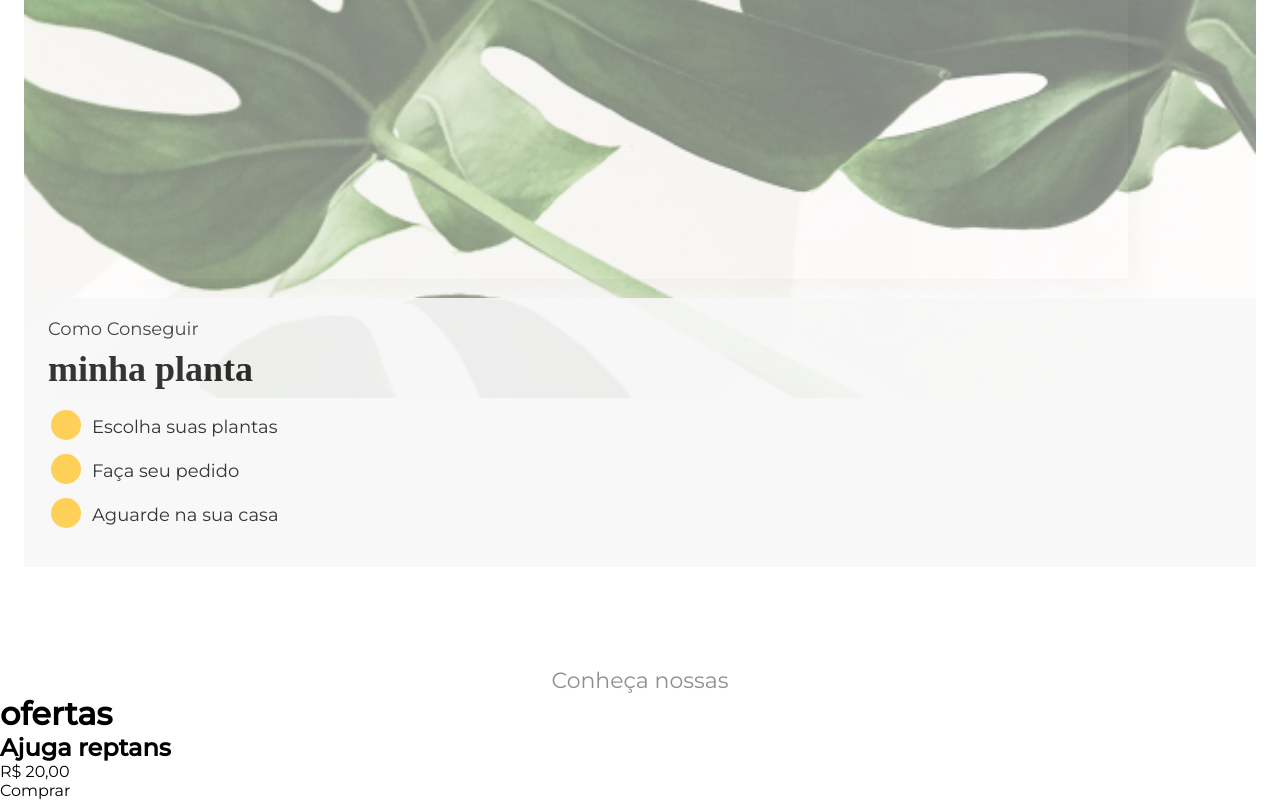
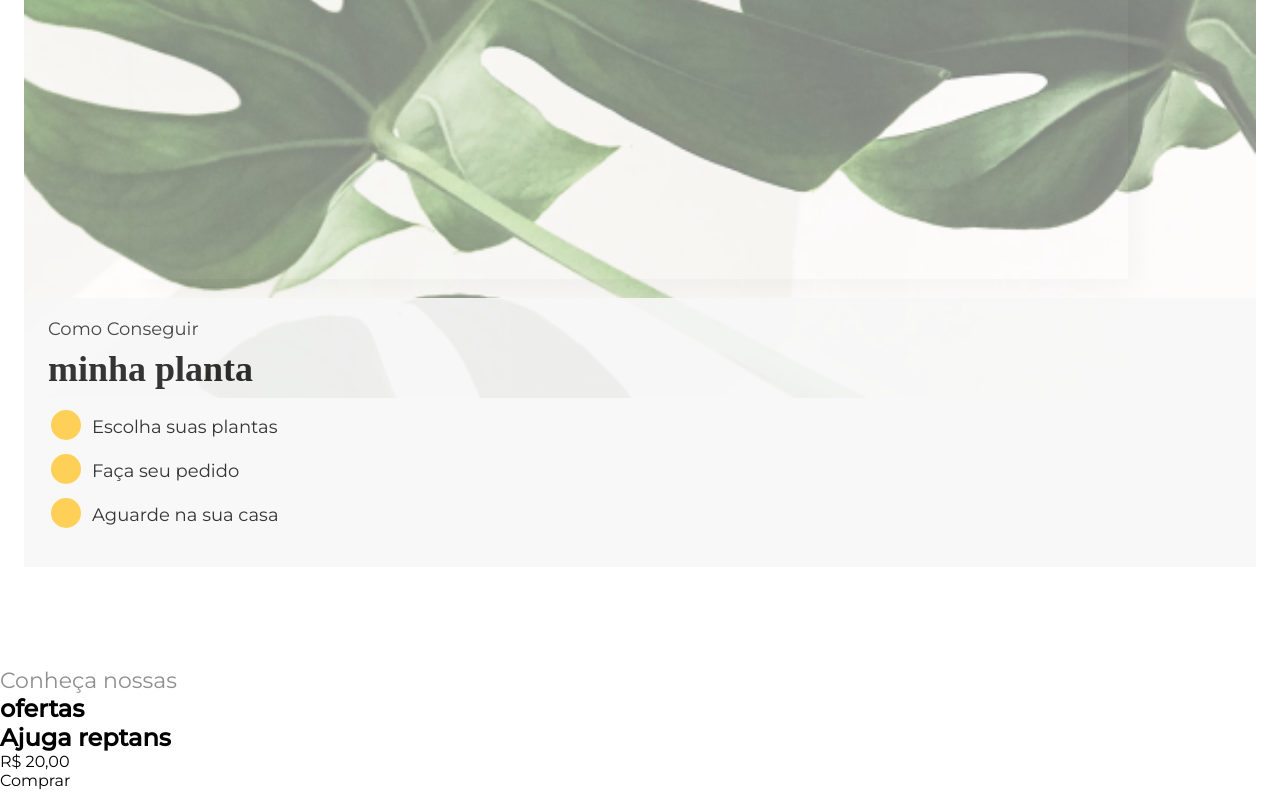
Before and after one commit to robs-am/Casa-Verde-React, a React (Vite) app: page / in a window 1280 px wide. Shown: the part 1281-2081 px from the top of the page. Built offline with nearby package versions, Linux system fonts and the light colour scheme; a web font is replaced by a local one.

Commit message:
add StyleSection ofertas

```diff
--- a/src/pages/Homepage/Ofertas/Ofertas.jsx
+++ b/src/pages/Homepage/Ofertas/Ofertas.jsx
@@ -1,16 +1,19 @@
-
-
 import React from "react";
 import styled from "styled-components";
 
+const StyleSection = styled.section`
+  display: flex;
+  align-items: left;
+  justify-content: center;
+  flex-direction: column;
+`;
 
 const Styleh3 = styled.h3`
   font-weight: 400;
   font-size: 22px;
   line-height: 27px;
 
-
-text-align: center;
+  text-align: left;
 
   color: #202020;
 
@@ -18,9 +21,8 @@ opacity: 0.5;
 `;
 
 const Ofertas = () => {
-
   return (
-    <main>
+    <StyleSection>
       <Styleh3>Conheça nossas</Styleh3>
       <h1>ofertas</h1>
       <section className="ofertas-wrapper">
@@ -30,7 +32,7 @@ const Ofertas = () => {
           <p>Comprar </p>
         </div>
       </section>
-    </main>
+    </StyleSection>
   );
 };
 
```
Lines whose indentation alone changed are shown as unchanged.
